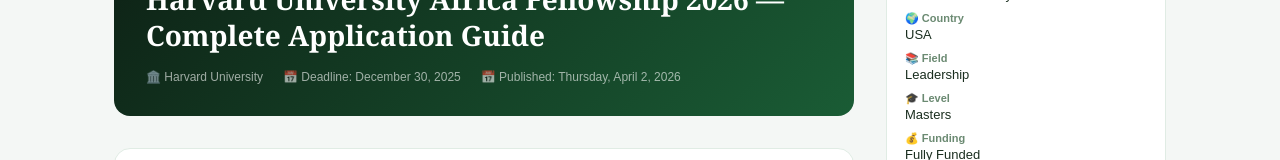
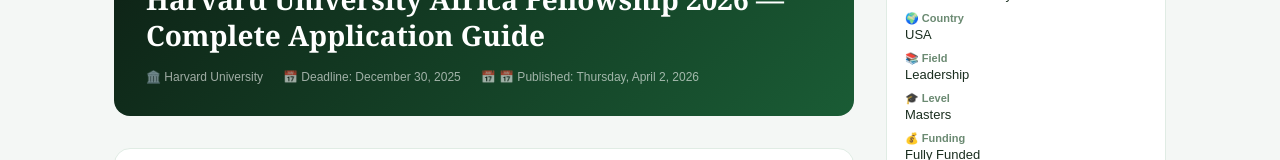
Before and after one commit to nchimbit/worldscholarshipsafrica, a Next.js app: page /blog in a window 1280 px wide. Both pictures are taken after a click on the element 258 px from the left and 559 px from the top of the page. Shown: the part 191-351 px from the top of the page. Built offline with nearby package versions, Linux system fonts and the light colour scheme.

Commit message:
Fix blog post dates to show real published date

```diff
--- a/app/blog/page.tsx
+++ b/app/blog/page.tsx
@@ -86,7 +86,7 @@
               <div style={{ display: 'flex', gap: '20px', flexWrap: 'wrap' as const }}>
                 <span style={{ fontSize: '12px', color: 'rgba(255,255,255,0.6)' }}>🏛️ {selected.university}</span>
                 <span style={{ fontSize: '12px', color: 'rgba(255,255,255,0.6)' }}>📅 Deadline: {selected.deadline}</span>
-                <span style={{ fontSize: '12px', color: 'rgba(255,255,255,0.6)' }}>📅 Published: {today}</span>
+                <span style={{ fontSize: '12px', color: 'rgba(255,255,255,0.6)' }}>📅 📅 Published: {new Date(selected.generatedAt).toLocaleDateString('en-US', { weekday: 'long', year: 'numeric', month: 'long', day: 'numeric' })} </span>
               </div>
             </div>
 
```
